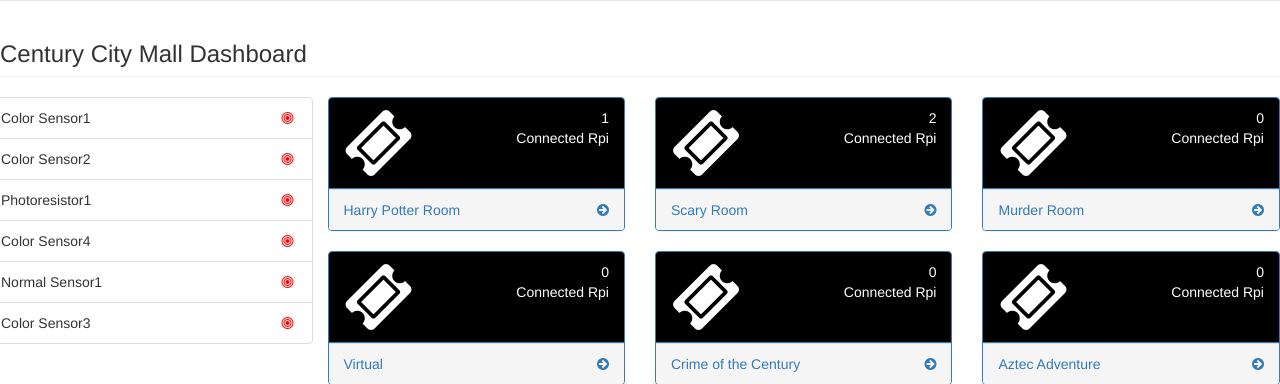
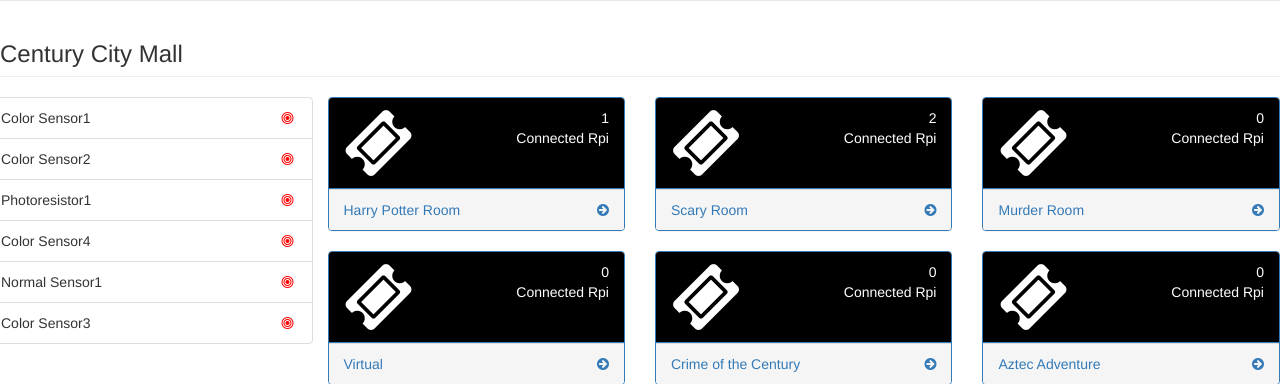
Before and after one commit to johannyucoco/pages, a PHP site: page /indexGamemaster.php in a window 1280 px wide. Shown: the part 440-824 px from the top of the page. Run offline with PHP 8.4, Linux system fonts and the light colour scheme; a user stored in the database is signed in; data comes from the database, SQL or seed files in the repository; some libraries are stand-ins or nearby versions.

Commit message:
minor bugs

```diff
--- a/indexGamemaster.php
+++ b/indexGamemaster.php
@@ -126,7 +126,7 @@ require_once('mysteryDB_connect.php');
 									$result = mysqli_query($dbc,$sql);
 									$row=mysqli_fetch_array($result,MYSQLI_ASSOC);
 
-						echo '<h3 class="page-header">'.$row['branchname'].' Dashboard</h3>'
+						echo '<h3 class="page-header">'.$row['branchname'].' </h3>'
 
 					?>
                 </div>
--- a/showstatusdetail.php
+++ b/showstatusdetail.php
@@ -243,6 +243,7 @@
 														 where st.statusID = '$statusID'";
 
 							$result1 = mysqli_query($dbc,$sql);
+							$result2 = mysqli_query($dbc,$sql);
 
 							$row=mysqli_fetch_array($result1,MYSQLI_ASSOC);
 							$status = $row['status'];
@@ -262,11 +263,12 @@
 										<tbody>
 										';
 
-							while ($row=mysqli_fetch_array($result1,MYSQLI_ASSOC)) {
+							while ($row=mysqli_fetch_array($result2,MYSQLI_ASSOC)) {
 
 
 								$variableName = $row['variableName'];
 								$value = $row['value'];
+
 								echo'
 									<tr>
 
```
